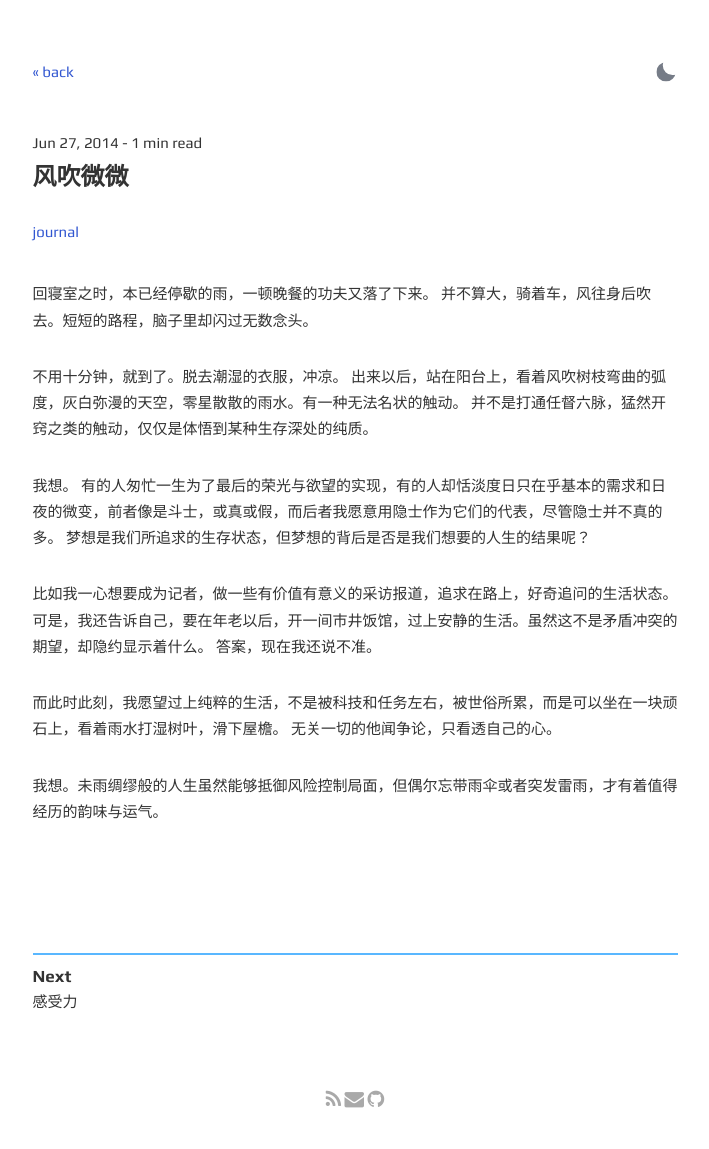
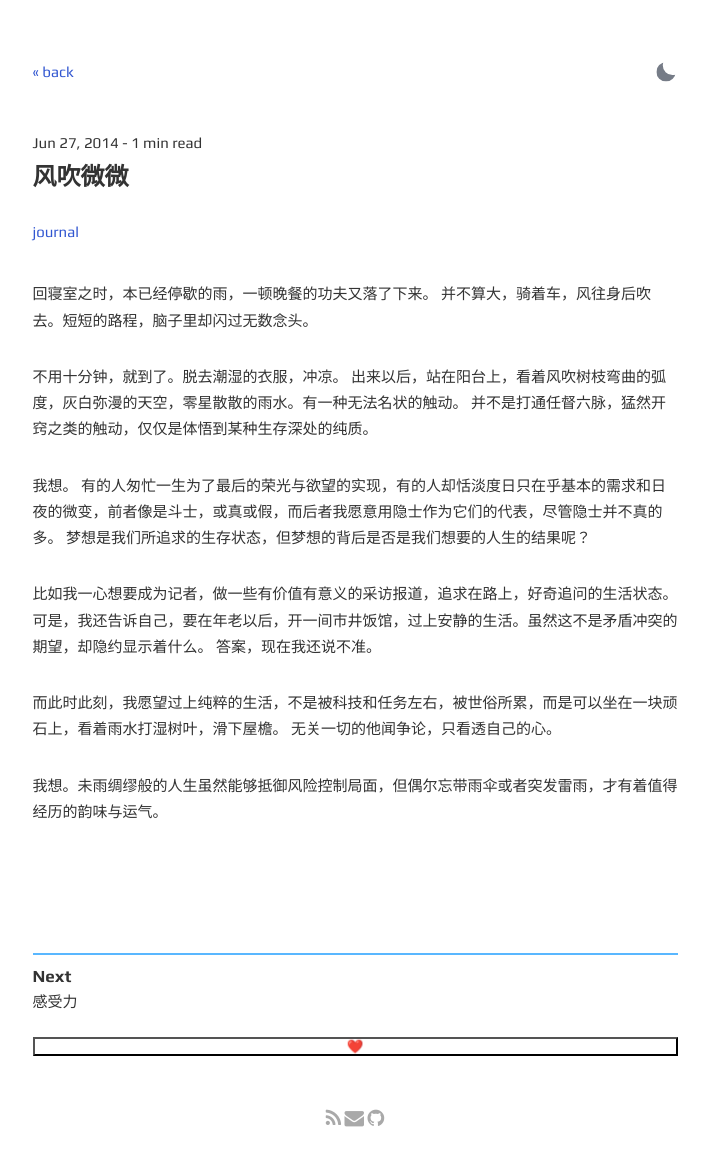
Before and after one commit to codyb1ue/codyb1ue.github.io, a Jekyll site: the page built from _posts/2014-06-27-breeze.md, in a window 1280 px wide. Shown: the whole page, without its empty margins (285-994 px from the left). Built offline with Jekyll 4.4.1, drawn with Linux system fonts in a browser that asks for light colours; comment, search, counter and statistics services are not loaded.

Commit message:
Update post.html

```diff
--- a/_layouts/post.html
+++ b/_layouts/post.html
@@ -40,6 +40,8 @@
   </nav>
 </section>
 
+<button id="Like-button" data-umami-event="Like button">❤️</button>
+
 {% include cusdis.html %}
 
 {% include disqus.html %}
```
